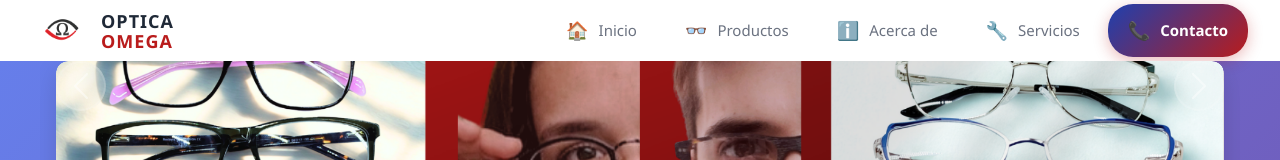
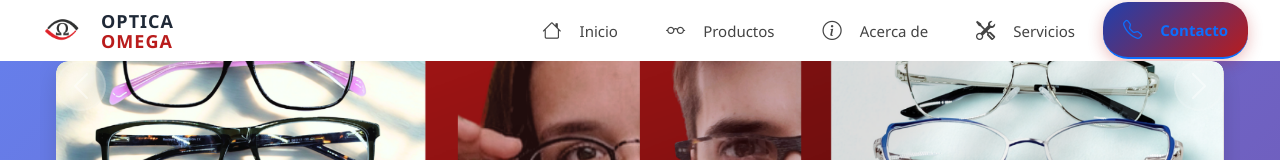
Before and after one commit to KalilGomez/landingOmega, an Angular app: page / in a window 1280 px wide. Shown: the top 160 px of the page. Built offline with nearby package versions, Linux system fonts and the light colour scheme.

Commit message:
se agregan iconos de bootstrap

```diff
--- a/angular.json
+++ b/angular.json
@@ -28,6 +28,7 @@
             ],
             "styles": [
               "node_modules/bootstrap/dist/css/bootstrap.min.css",
+              "node_modules/bootstrap-icons/font/bootstrap-icons.css",
               "src/styles.css"
             ],
             "scripts": [
--- a/package.json
+++ b/package.json
@@ -19,6 +19,7 @@
     "@angular/platform-browser-dynamic": "^19.0.0",
     "@angular/router": "^19.0.0",
     "bootstrap": "^5.3.7",
+    "bootstrap-icons": "^1.13.1",
     "rxjs": "~7.8.0",
     "tslib": "^2.3.0",
     "zone.js": "~0.15.0"
--- a/src/app/navbar/navbar.component.css
+++ b/src/app/navbar/navbar.component.css
@@ -393,3 +393,28 @@ body {
     padding-top: 65px;
   }
 }
+
+.nav-link {
+  font-weight: 500;
+  color: #444;
+  transition: color 0.3s ease, transform 0.2s ease;
+}
+
+.nav-link i {
+  font-size: 1.2rem;
+  transition: transform 0.2s ease;
+}
+
+.nav-link:hover {
+  color: #0d6efd; /* azul bootstrap */
+}
+
+.nav-link:hover i {
+  transform: scale(1.2);
+}
+
+.nav-link.active {
+  color: #0d6efd;
+  font-weight: 600;
+  border-bottom: 2px solid #0d6efd;
+}
--- a/src/app/navbar/navbar.component.html
+++ b/src/app/navbar/navbar.component.html
@@ -13,11 +13,15 @@
     </a>
   </div>
 
-    <!-- Menu de navegación -->
+  <!-- Menú de navegación -->
   <div class="navbar-menu">
-      <a *ngFor="let item of menuItems" class="nav-link" [class.active]="isActiveSection(item.id)"
-        (click)="navigateToSection(item.id)">
-        <span class="nav-icon">{{ item.icon }}</span>
+    <a
+      *ngFor="let item of menuItems"
+      class="nav-link d-flex align-items-center"
+      [class.active]="isActiveSection(item.id)"
+      (click)="navigateToSection(item.id)"
+    >
+      <i [class]="item.icon" class="me-2"></i>
       <span class="nav-text">{{ item.label }}</span>
     </a>
   </div>
--- a/src/app/navbar/navbar.component.ts
+++ b/src/app/navbar/navbar.component.ts
@@ -17,14 +17,14 @@ export class NavbarComponent implements OnInit, OnDestroy {
 
   // Enlaces del menú (con IDs que coinciden con los del service)
   menuItems = [
-    { id: 'home', label: 'Inicio', icon: '🏠' },
-    { id: 'productos', label: 'Productos', icon: '👓' },
-    { id: 'acerca-de', label: 'Acerca de', icon: 'ℹ️' },
-    { id: 'servicios', label: 'Servicios', icon: '🔧' },
-    { id: 'contacto', label: 'Contacto', icon: '📞' }
+    { id: 'home', label: 'Inicio', icon: 'bi bi-house' },
+    { id: 'productos', label: 'Productos', icon: 'bi bi-eyeglasses' },
+    { id: 'acerca-de', label: 'Acerca de', icon: 'bi bi-info-circle' },
+    { id: 'servicios', label: 'Servicios', icon: 'bi bi-tools' },
+    { id: 'contacto', label: 'Contacto', icon: 'bi bi-telephone' }
   ];
 
-  constructor(private scrollSpyService: ScrollSpyService) {}
+  constructor(private scrollSpyService: ScrollSpyService) { }
 
   ngOnInit(): void {
     // Suscribirse a cambios de sección activa
--- a/src/app/page/about-us/about-us.component.html
+++ b/src/app/page/about-us/about-us.component.html
@@ -11,7 +11,7 @@
         <!-- Imagen -->
         <div class="col-md-6">
           <div class="about-image">
-            <img src="https://images.unsplash.com/photo-1588776814546-b391d7a832ad?w=600&fit=crop"
+            <img src="opticaomega.png"
               alt="Interior de Óptica Omega - Ambiente profesional y moderno" loading="lazy">
           </div>
         </div>
```
Also changed, not shown: 1 other file (tests, documents, lock files or other folders). Lines whose indentation alone changed are shown as unchanged.
